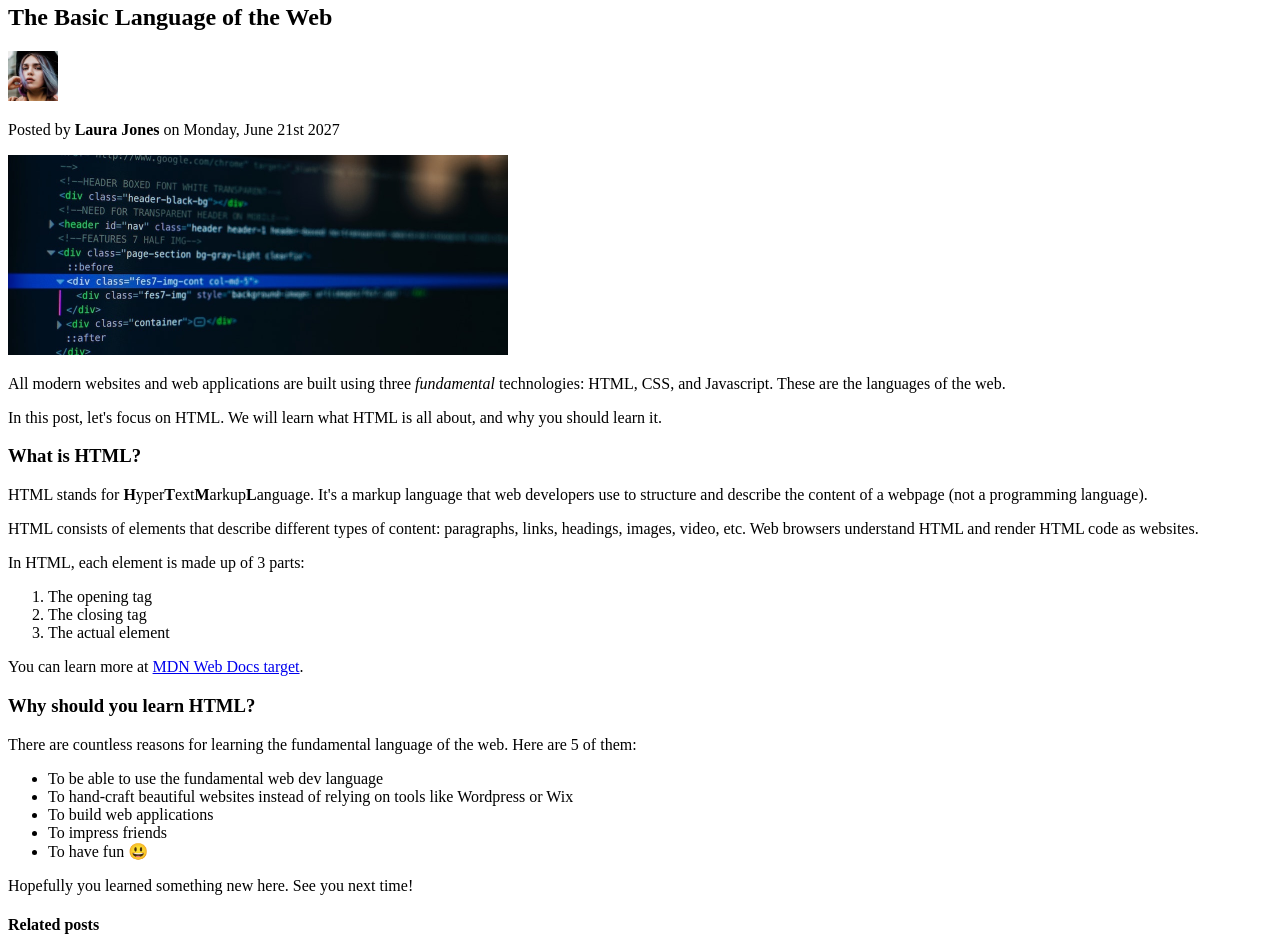
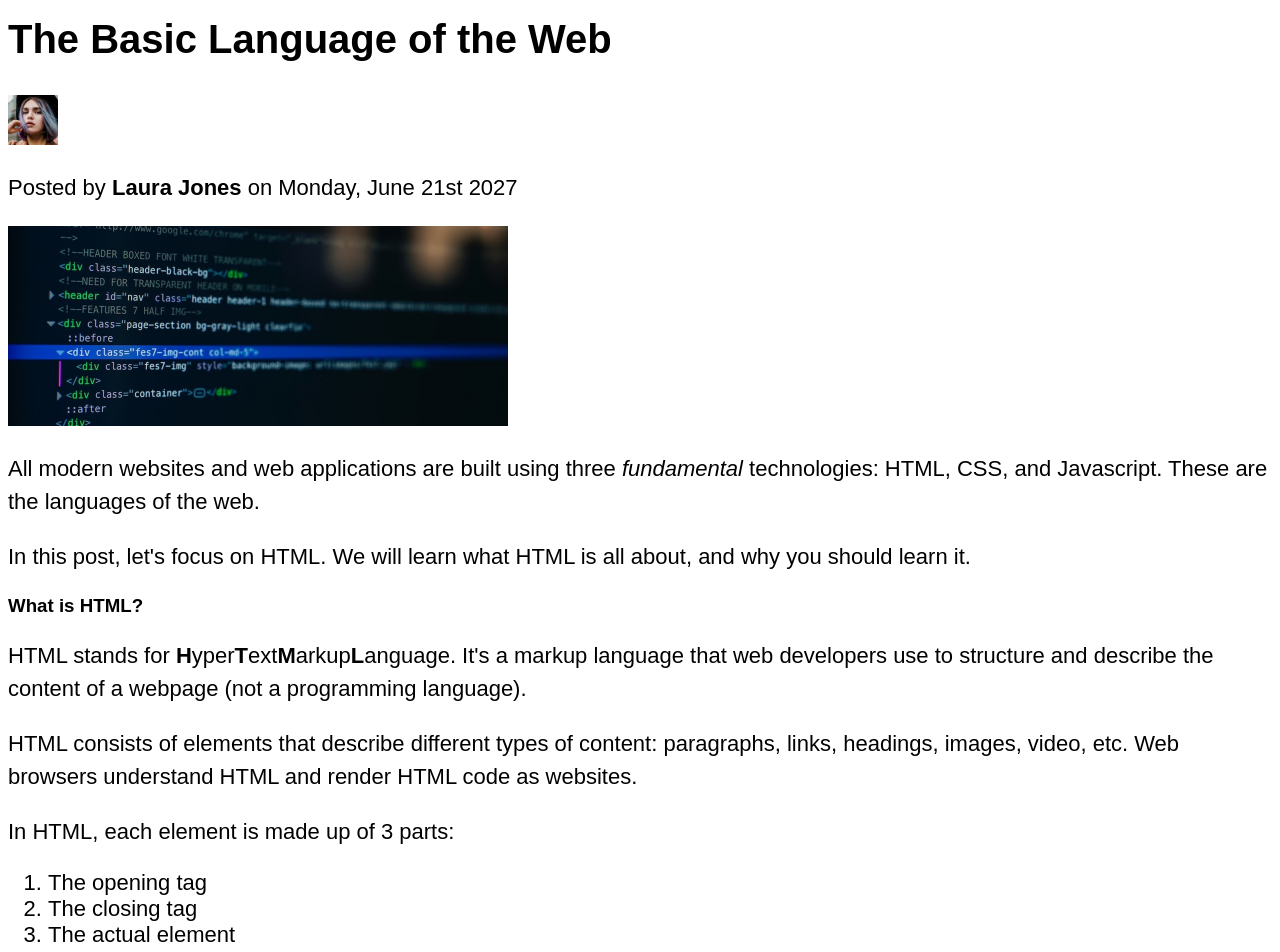
Before and after one commit to Balantzer/The-Code-Magazine, a plain HTML site: page index.html in a window 1280 px wide. Shown: the part 100-1052 px from the top of the page. Drawn offline with Linux system fonts and the light colour scheme.

Commit message:
added intial mock-up CSS stylings

```diff
--- a/css/main.css
+++ b/css/main.css
@@ -1,5 +1,34 @@
 h1 {
-  color: blue;
   font-size: 26px;
   font-family: sans-serif;
+  text-transform: uppercase;
+  font-style: italic;
 }
+
+h2 {
+  font-size: 40px;
+  font-family: sans-serif;
+}
+
+h3 {
+  font-size: 30 px;
+  font-family: sans-serif;
+}
+
+h4 {
+  font-size: 20px;
+  font-family: sans-serif;
+  text-transform: uppercase;
+  text-align: center;
+}
+
+p {
+  font-size: 22px;
+  font-family: sans-serif;
+  line-height: 1.5;
+}
+
+li {
+  font-size: 22px;
+  font-family: sans-serif;
+}
```
